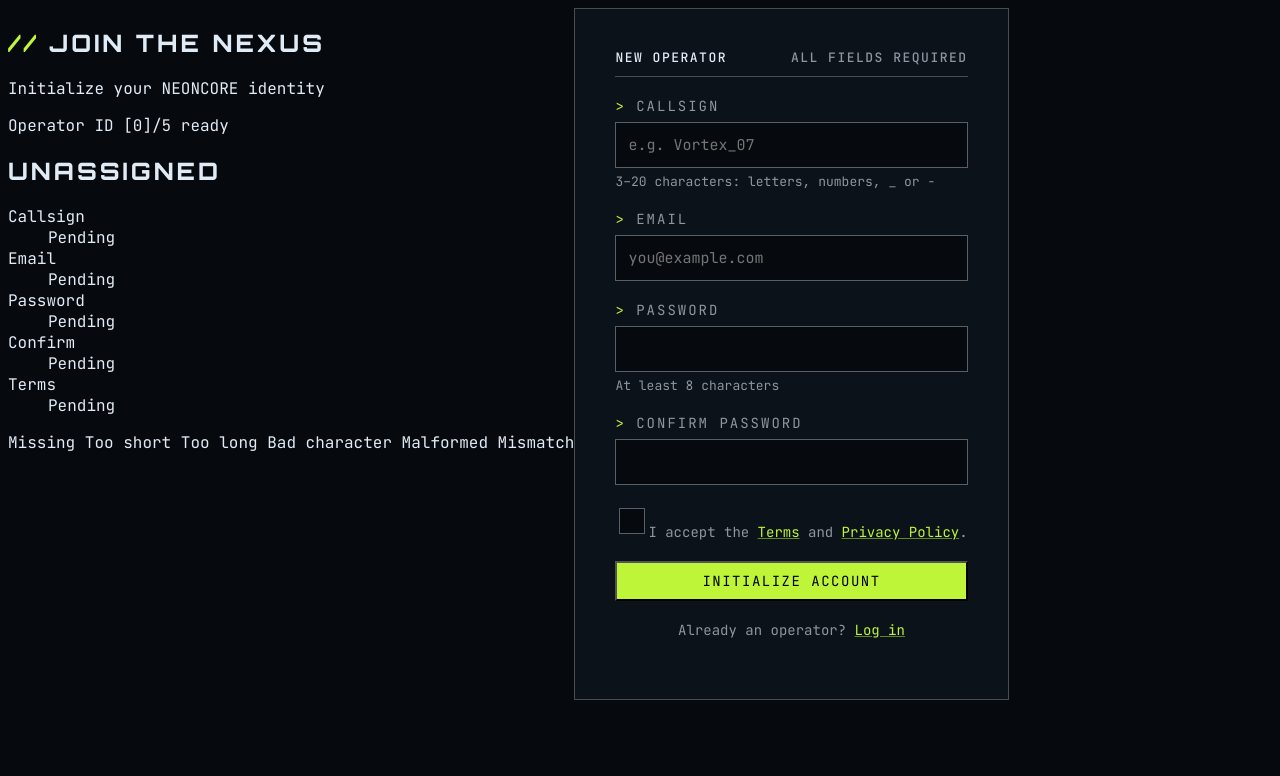
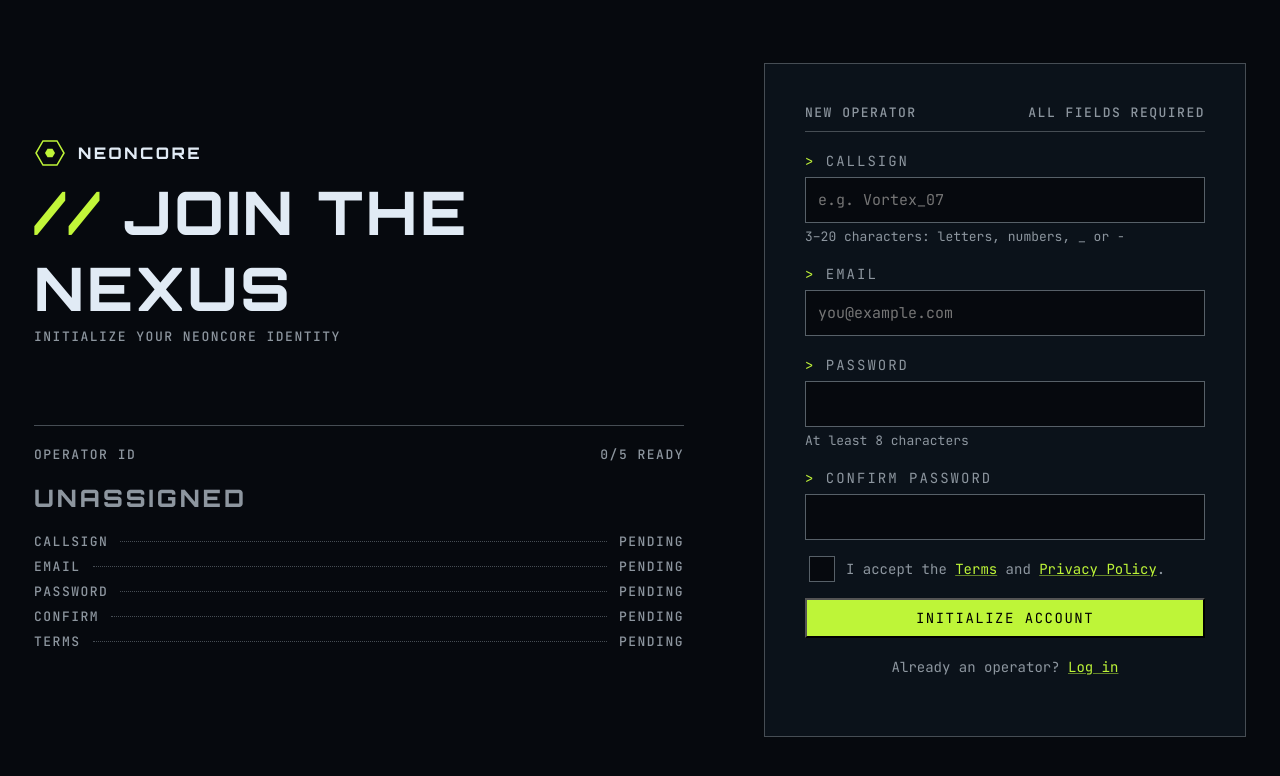
Before and after one commit to rdmitrijj/gamer-page-frontend, a plain HTML site: page index.html in a window 1280 px wide. Drawn offline with Linux system fonts and the light colour scheme.

Commit message:
right container stylized

```diff
--- a/index.html
+++ b/index.html
@@ -15,16 +15,17 @@
   <!-- NEONCORE logo -->
 <main>
   <div class="left-container">
-    <section>
+    <section class="main-heading">
+      <img src="assets/images/logo.svg">
     <h1><span class="highlight">// </span> Join the nexus</h1>
-    <p>Initialize your NEONCORE identity</p>
+    <p class="hint-text">Initialize your NEONCORE identity</p>
     </section>
 
 
     <!-- Dynamic: ready count, then "Provisioned" after success -->
   <!-- Operator ID readout (on tablet and mobile it becomes a one-line strip: Operator ID + callsign) -->
     <section>
-      <p>Operator ID [0]/5 ready</p>
+      <p class="under-main-header"><span>Operator ID</span> <span>0/5 ready</span></p>
       <!-- Dynamic: "Unassigned" until the callsign is valid, then the callsign -->
       <h2>Unassigned</h2>
       <dl>
@@ -53,12 +54,12 @@
 
 
   <!-- Dynamic: fault codes shown on a row when its field has an error -->
-  Missing
+  <!-- Missing
   Too short
   Too long
   Bad character
   Malformed
-  Mismatch
+  Mismatch -->
   </div>
   <!-- Brand column ends -->
 
@@ -116,7 +117,8 @@
     Passwords don't match -->
     <div class="form-footer">
     <label class="cbox-block">
-    <h3><input class="checkbox" type="checkbox">I accept the <a href="">Terms</a> and <a href="">Privacy Policy</a>.</h3>
+      <input class="checkbox" type="checkbox">
+      <h3>I accept the <a href="">Terms</a> and <a href="">Privacy Policy</a>.</h3>
     <!-- Accept the terms to continue -->
     </label>
     <label>
--- a/style.css
+++ b/style.css
@@ -20,7 +20,12 @@ h1, h2, h3 {
     font-weight: 800;
     text-transform: uppercase;
 }
-
+h1 {
+    font-size: 60px;
+}
+h2 {
+    color: #8d969f;
+}
 
 h3 {
     letter-spacing: 2px;
@@ -33,13 +38,19 @@ h3 {
 
 main {
     display: flex;
+    align-items: center;
+    justify-content: center;
+    height: 98vh;
 }
 
 .right-container {
-    max-width: 400px;
+    min-width: 400px;
     padding: 40px;
     background-color: #0B121A;
     border: 1px solid #464d54;
+}
+.left-container {
+    max-width: 1000px;
 }
 
 label {
@@ -51,6 +62,27 @@ label {
     font-size:13px;
     margin: 5px 0 0 0;
 }
+.left-container {
+    padding-right: 80px;
+    max-width: 650px;
+}
+.left-container .hint-text {
+    text-transform: uppercase;
+    letter-spacing: 1.5px;
+    font-family: "JetBrains Mono", monospace;
+    font-size: 13px;
+    font-weight: 500;
+    margin: 0 0 0 0;
+}
+.main-heading h1 {
+    margin: 0 0 2px 0;
+}
+.main-heading {
+    padding-bottom: 80px;
+    border-bottom: 1px solid #464d54;
+}
+
+
 input {
     background-color: #06090E;
     border: 1px solid #576068;
@@ -65,15 +97,23 @@ input:focus {
 }
 .cbox-block {
     display: flex;
-    justify-items: center;
+    align-items: center;
+    gap: 8px;
 }
+
 .checkbox {
     appearance: none;
     background-color: #06090E;
     border: 1px solid #576068;
     color: #E1EBF5;
     cursor: pointer;
+    width: 15px;
+    height: 15px;
 }
+.checkbox:active {
+    background-image: image(url("logo.svg"));
+}
+
 
 button {
     font-family: "JetBrains Mono", monospace;
@@ -104,6 +144,12 @@ button:hover {
     justify-content: space-between;
     border-bottom: 1px solid #464d54;
 }
+.under-main-header {
+    display: flex;
+    justify-content: space-between;
+}
+
+
 .form-header h2 {
     letter-spacing: 1.5px;
     font-family: "JetBrains Mono", monospace;
@@ -122,3 +168,47 @@ a {
     color: #BEF538;
     text-decoration-color: color-mix(in srgb, currentColor 50%, transparent);
 }
+a:hover {
+    color:#98c623;
+}
+
+p {
+    color:#8d969f;
+    text-transform: uppercase;
+    letter-spacing: 1.5px;
+    font-family: "JetBrains Mono", monospace;
+    font-size: 13px;
+    font-weight: 500;
+    margin: 20px 0 0 0;
+}
+
+dl {
+    color:#8d969f;
+    text-transform: uppercase;
+    letter-spacing: 1.5px;
+    font-family: "JetBrains Mono", monospace;
+    font-size: 13px;
+    font-weight: 500;
+}
+
+dl {
+  display: grid;
+  grid-template-columns: 1fr auto; /* dt takes the free space, dd is only as wide as its text */
+  row-gap: 8px;
+}
+
+dt {
+  display: flex;
+  align-items: center;   /* keeps the line at text height */
+  gap: 12px;             /* space between the word and the line */
+}
+
+dt::after {
+  content: "";           /* pseudo-elements don't show up without this */
+  flex: 1;               /* stretch over the rest of the dt */
+  border-bottom: 1px dotted #464d54;
+}
+
+dd {
+  margin: 0 0 0 12px;    /* clears the default indent, adds space between the line and the value */
+}
```
